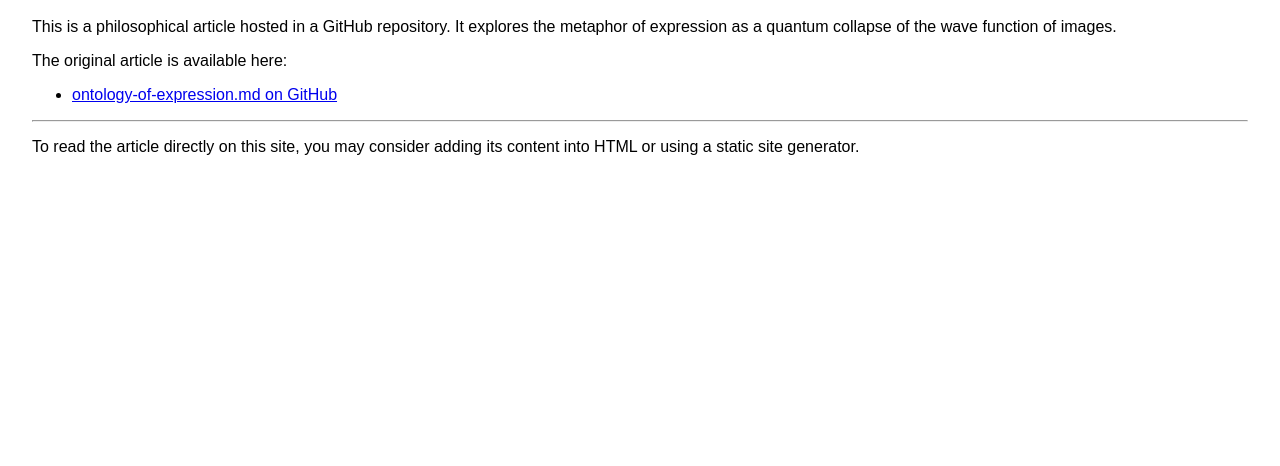
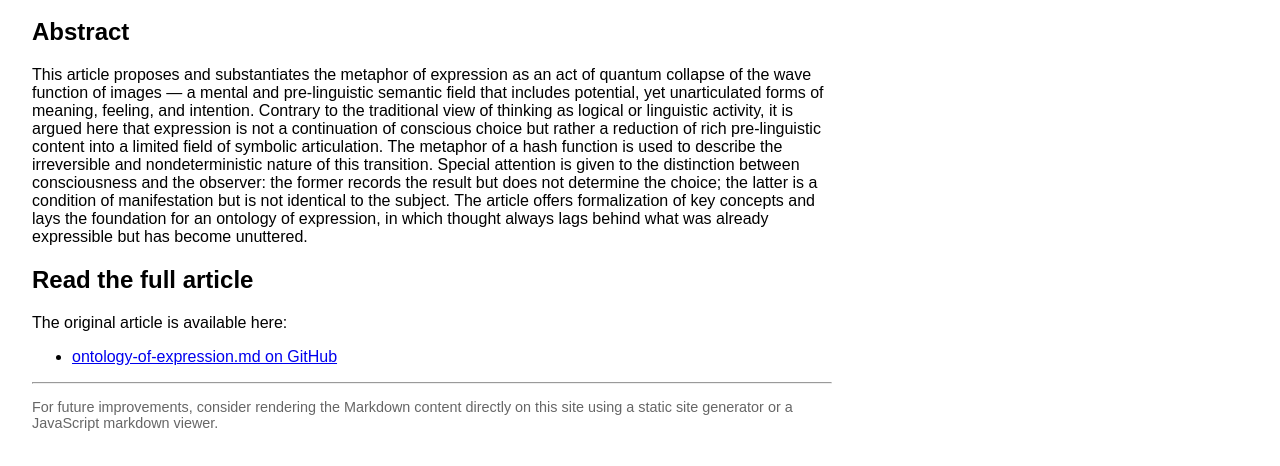
Before and after one commit to euiex/Quantum-ontology, a plain HTML site: page index.html in a window 1280 px wide. Shown: the part 72-538 px from the top of the page. Drawn offline with Linux system fonts and the light colour scheme.

Commit message:
Update index.html

```diff
--- a/index.html
+++ b/index.html
@@ -6,14 +6,25 @@
   <title>Ontology of Expression — Article</title>
   <meta name="description" content="Philosophical article on the ontology of expression and quantum collapse." />
 </head>
-<body style="font-family: Arial, sans-serif; margin: 2rem;">
+<body style="font-family: Arial, sans-serif; margin: 2rem; max-width: 800px;">
   <h1>Ontology of Expression</h1>
-  <p>This is a philosophical article hosted in a GitHub repository. It explores the metaphor of expression as a quantum collapse of the wave function of images.</p>
-  <p>The original article is available here:</p>
+
+  <h2>Abstract</h2>
+  <p>
+    This article proposes and substantiates the metaphor of expression as an act of quantum collapse of the wave function of images — a mental and pre-linguistic semantic field that includes potential, yet unarticulated forms of meaning, feeling, and intention. Contrary to the traditional view of thinking as logical or linguistic activity, it is argued here that expression is not a continuation of conscious choice but rather a reduction of rich pre-linguistic content into a limited field of symbolic articulation. The metaphor of a hash function is used to describe the irreversible and nondeterministic nature of this transition. Special attention is given to the distinction between consciousness and the observer: the former records the result but does not determine the choice; the latter is a condition of manifestation but is not identical to the subject. The article offers formalization of key concepts and lays the foundation for an ontology of expression, in which thought always lags behind what was already expressible but has become unuttered.
+  </p>
+
+  <h2>Read the full article</h2>
+  <p>
+    The original article is available here:
+  </p>
   <ul>
     <li><a href="https://github.com/euiex/Quantum-ontology/blob/main/expression-collapse/ontology-of-expression.md" target="_blank" rel="noopener noreferrer">ontology-of-expression.md on GitHub</a></li>
   </ul>
+
   <hr />
-  <p>To read the article directly on this site, you may consider adding its content into HTML or using a static site generator.</p>
+  <p style="font-size: 0.9em; color: #666;">
+    For future improvements, consider rendering the Markdown content directly on this site using a static site generator or a JavaScript markdown viewer.
+  </p>
 </body>
 </html>
```
